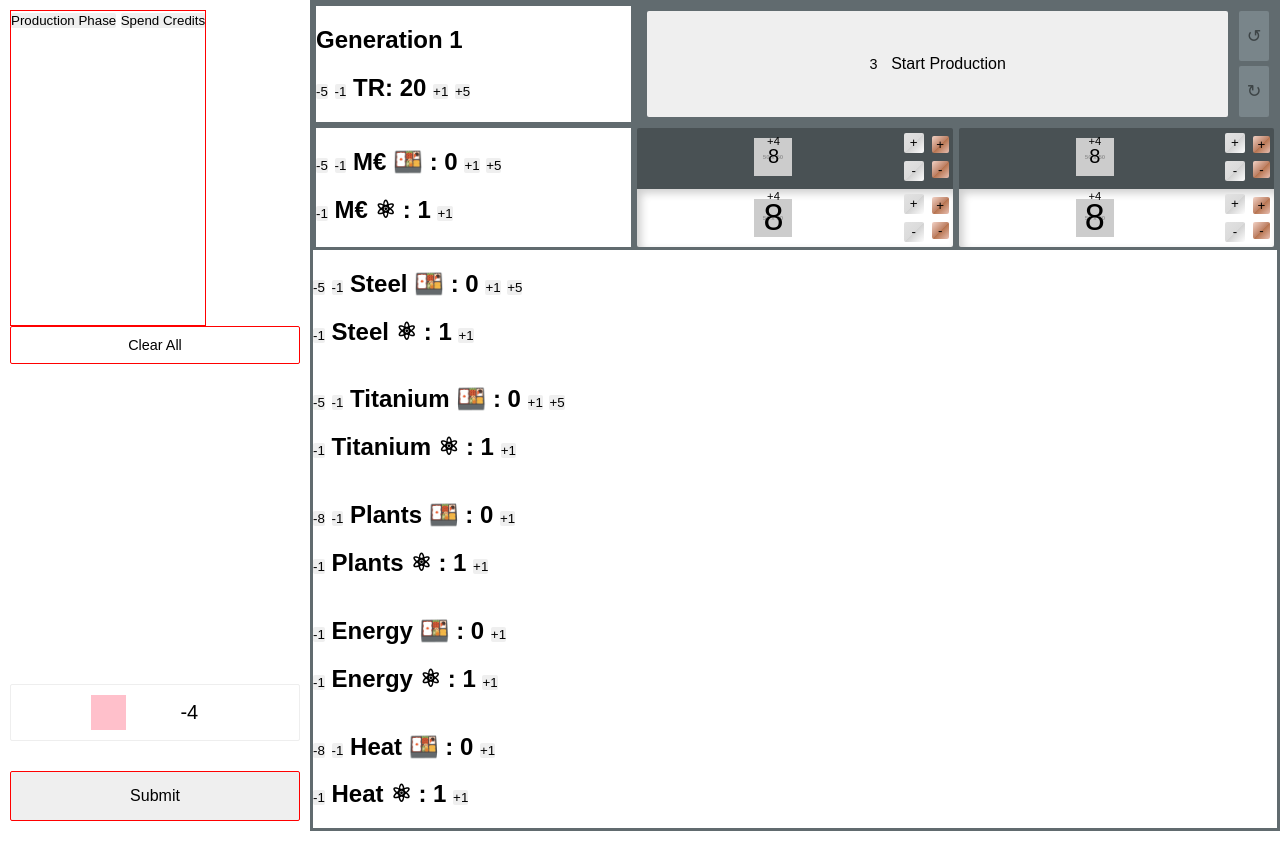
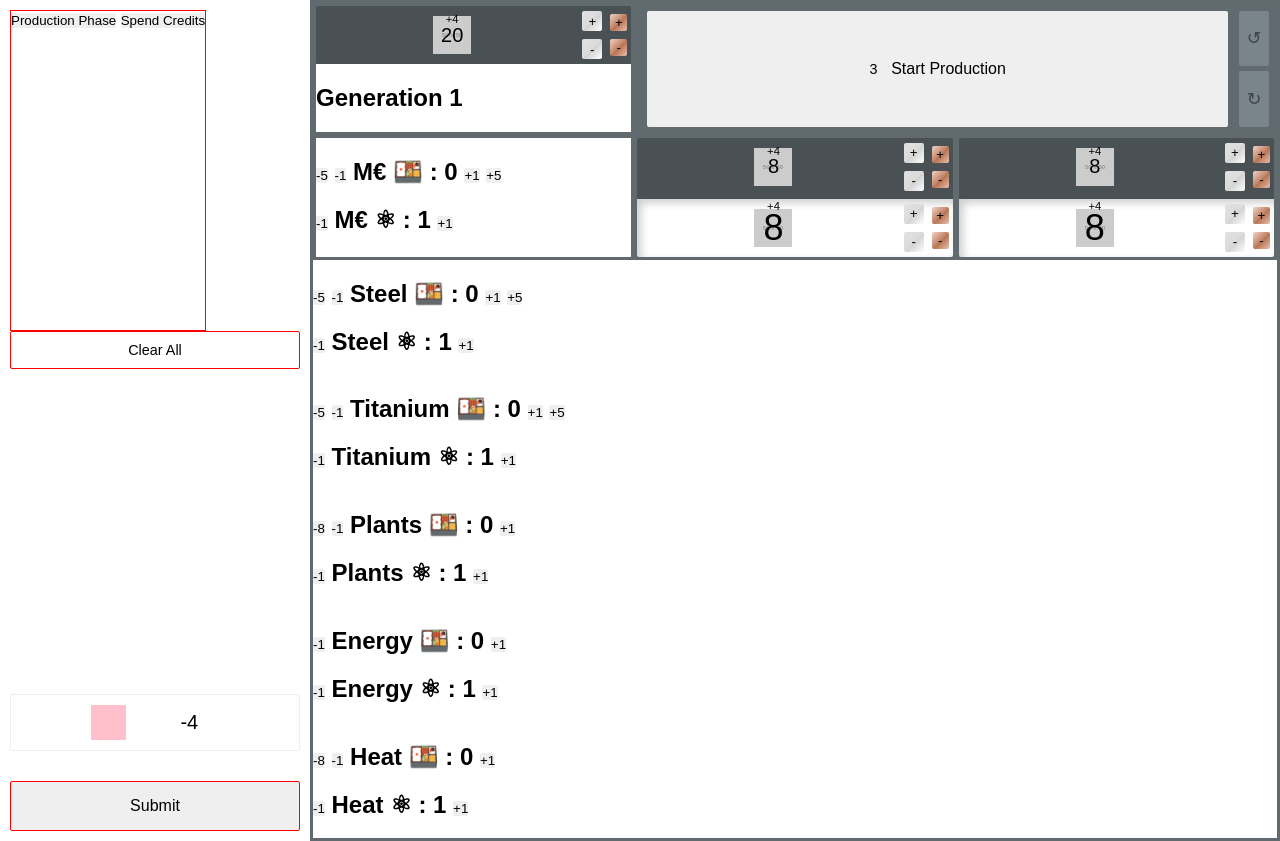
Before and after one commit to theRemix/TerraformingMars-PlayerCard, a Svelte app: page / in a window 1280 px wide. Built offline with nearby package versions, Linux system fonts and the light colour scheme.

Commit message:
added TR

```diff
--- a/src/TerraformRank.svelte
+++ b/src/TerraformRank.svelte
@@ -11,15 +11,35 @@ const inc1 = () => queueSpend($spendCredits, creditRegister, $creditRegister, 'T
 const inc5 = () => queueSpend($spendCredits, creditRegister, $creditRegister, 'TR', TR, $TR, (n => n + 5))
 </script>
 
-<main>
+<div class="grid-area-container grid-area-container-tr">
+  <div class="grid-area-income grid-area-tr">
+    <div class="grid-area">
+      <div class="counter">
+        <div class="counter-label">
+          <span>TR Income</span>
+        </div>
+        <div class="counter-count">
+          { $TR }
+        </div>
+        <div class="counter-change">
+          +4
+        </div>
+      </div>
+      <div class="counter-buttons">
+        <div class="counter-buttons-resources counter-buttons-resources-five">
+          <button on:click={ inc5 } class="counter-button-resource plus">+</button>
+          <button on:click={ dec5 } class="counter-button-resource minus">-</button>
+        </div>
+        <div class="counter-buttons-resources counter-buttons-resources-one">
+          <button on:click={ inc1 } class="counter-button-resource plus">+</button>
+          <button on:click={ dec1 } class="counter-button-resource minus">-</button>
+        </div>
+      </div>
+    </div>
+  </div>
+</div>
+
+
 <h2>
   Generation { $Generation }
 </h2>
-<h2>
-  <button on:click={ dec5 }>-5</button>
-  <button on:click={ dec1 }>-1</button>
-  TR: { $TR }
-  <button on:click={ inc1 }>+1</button>
-  <button on:click={ inc5 }>+5</button>
-</h2>
-</main>
```
